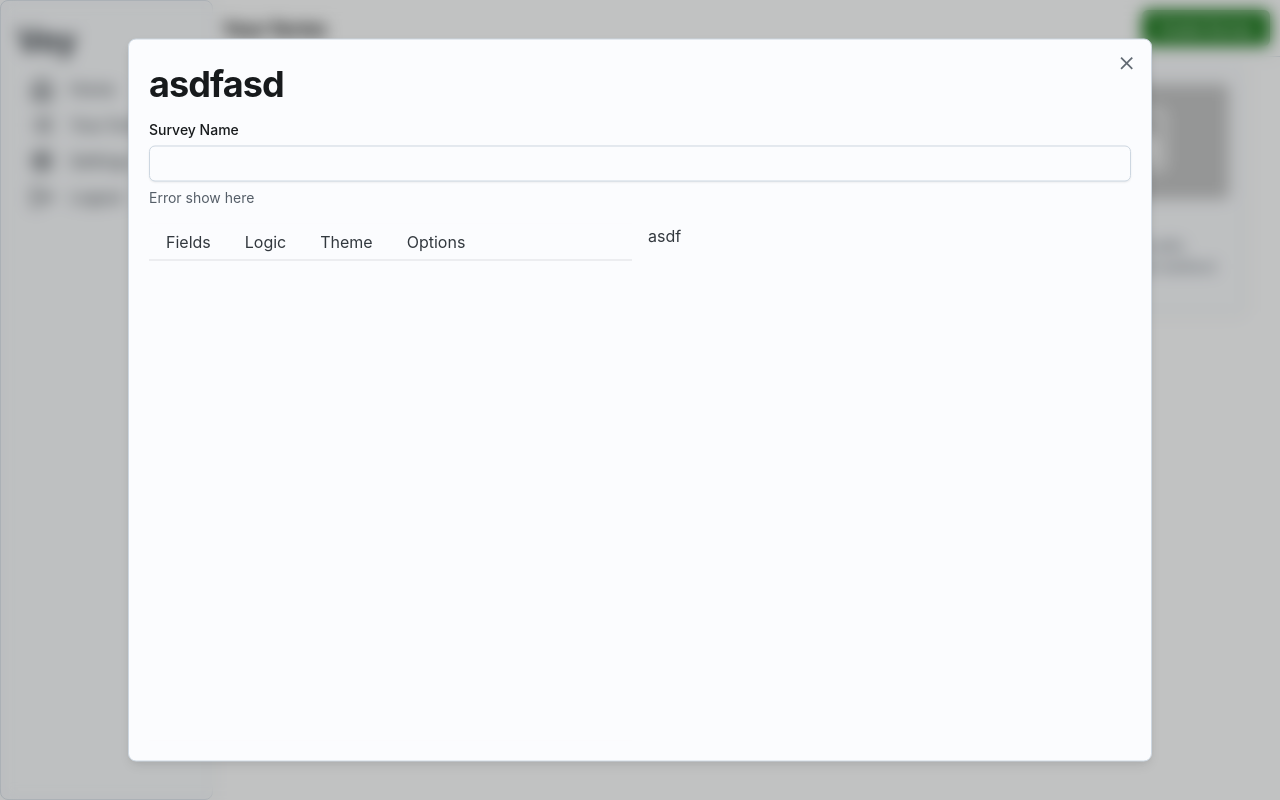
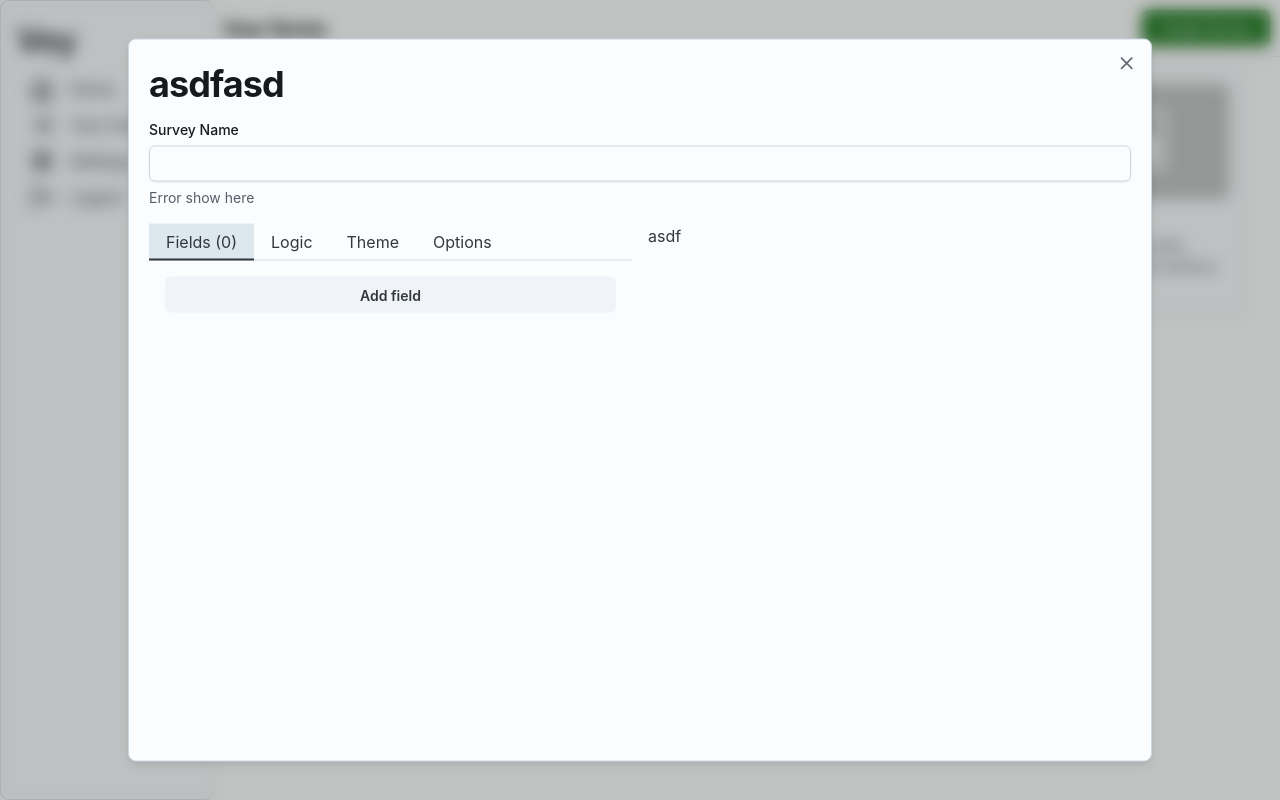
Before and after one commit to Lexpeee/survey-builder, a Next.js app: page /my-forms in a window 1280 px wide. Built offline with nearby package versions, Linux system fonts and the light colour scheme.

Commit message:
fix(survey): default selected menu tab

```diff
--- a/src/components/Modal/CreateSurvey.tsx
+++ b/src/components/Modal/CreateSurvey.tsx
@@ -67,6 +67,7 @@ const CreateSurveyModal: FC<CreateSurveyModalProps> = ({
     }
   }, [isOpen])
 
+  if (isOpen) {
     return (
       <Modal
         keepMounted
@@ -92,9 +93,9 @@ const CreateSurveyModal: FC<CreateSurveyModalProps> = ({
 
             <Grid md={6}>
 
-            <Tabs>
+              <Tabs defaultValue={"fields"}>
                 <TabList>
-                <Tab value="fields">Fields</Tab>
+                  <Tab value="fields">Fields ({fields.length})</Tab>
                   <Tab value="logic">Logic</Tab>
                   <Tab value="theme">Theme</Tab>
                   <Tab value="options">Options</Tab>
@@ -121,6 +122,7 @@ const CreateSurveyModal: FC<CreateSurveyModalProps> = ({
       </Modal>
     )
   }
+}
 
 export default CreateSurveyModal
 
```
Also changed, not shown: src/components/Modal/components/Tabs/FieldsTab.tsx (+7 -3 lines). Lines whose indentation alone changed are shown as unchanged.
